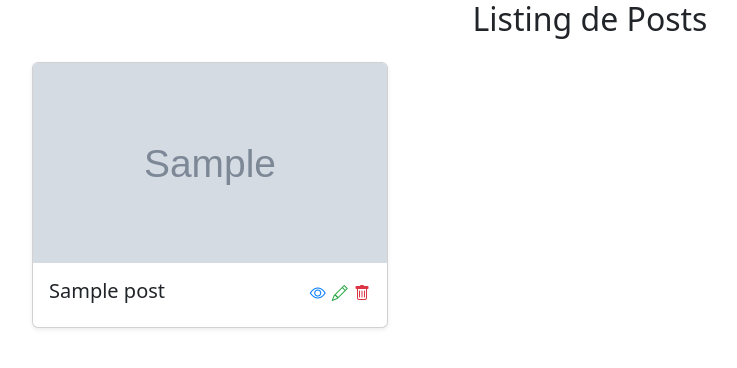
After one commit to wat650/blog-photo-django, a Django app: template gallery/templates/gallery/list_posts.html in a window 1280 px wide. The commit adds this page. Shown: the top 368 px of the page, without its empty margins (50-787 px from the left). Run offline with Django 5.2, Linux system fonts and the light colour scheme; the template is opened without the code that fills it: most values are stand-ins (such as "Sample title", 1, 10 or a date in 2020); grey boxes marked "Sample" are stand-in pictures.

Commit message:
Implementation of Listing posts

```diff
--- a/gallery/forms.py
+++ b/gallery/forms.py
@@ -33,6 +33,6 @@ class PhotoForms(forms.ModelForm):
 
     def clean_image(self):
         image = self.cleaned_data.get('image')
-        if image and image.size > 500 * 1024:
-            raise forms.ValidationError("La taille de l'image est trop grande, réduisez-la.")
+        if image and image.size > 500 * 1024: #500 ko
+            raise forms.ValidationError("La taille de l'image est trop grande, réduisez-là.")
         return image
--- a/gallery/templates/gallery/created_photo.html
+++ b/gallery/templates/gallery/created_photo.html
@@ -13,14 +13,13 @@
         {% endif %}
 
         <div class="card shadow-sm p-4 mb-4 bg-white">
-            <h2 class="mb-4">Création de Blog</h2>
+            <h2 class="mb-4">Création de Post</h2>
             <form method="POST" action="." enctype="multipart/form-data">
                 {% csrf_token %}
                 {{ form.as_p }}
 
-                <!-- Boutons alignés à droite -->
                 <div class=" d-flex justify-content-center mt-4">
-                    <button type="submit" class="btn btn-primary">Create</button>
+                    <button type="submit" class="btn btn-success">Create</button>
                     <a href="{% url 'gallery:created_photo' %}" class="btn btn-secondary ms-2">Cancel</a>
                 </div>
             </form>
--- /dev/null
+++ b/gallery/templates/gallery/list_posts.html
@@ -0,0 +1,66 @@
+{% extends "base.html" %}
+{% load static %}
+{% block title %}Listing de Posts{% endblock title %}
+
+{% block extra_css %}
+    <link rel="stylesheet" href="https://cdnjs.cloudflare.com/ajax/libs/bootstrap-icons/1.8.1/font/bootstrap-icons.min.css">
+    <link rel="stylesheet" href="{% static 'custom_forms.css' %}">
+{% endblock extra_css %}
+{% block content %}
+    <div class="container">
+        <h2 class="mb-4 text-center">Listing de Posts</h2>
+        <div class="row">
+            {% for post in posts %}
+                <div class="col-md-4 mb-4">
+                    <div class="card shadow-sm">
+                        <div class="card-img-top" style="height: 200px; overflow: hidden;">
+                            <img src="{{ post.image.url }}" alt="Image du post" class="w-100 h-100" style="object-fit: cover;">
+                        </div>
+                        <div class="card-body d-flex justify-content-between">
+                            <h5 class="card-title text-left">{{ post.title }}</h5>
+                            <div class="">
+                                <!-- Icône pour Voir plus -->
+                                <a href="#" data-toggle="modal" data-target="#modal{{ post.id }}" class="btn btn-link p-0 mr-2">
+                                    <i class="bi bi-eye icon-view"></i> <!-- Icône de Bootstrap pour Voir plus -->
+                                </a>
+                                <!-- Icône pour Modifier -->
+                                <a href="#" class="btn btn-link p-0 mr-2">
+                                    <i class="bi bi-pencil icon-edit"></i> <!-- Icône de Bootstrap pour Modifier -->
+                                </a>
+                                <!-- Icône pour Supprimer -->
+                                <a href="#" class="btn btn-link p-0">
+                                    <i class="bi bi-trash icon-delete"></i> <!-- Icône de Bootstrap pour Supprimer -->
+                                </a>
+                            </div>
+                        </div>
+                    </div>
+                </div>
+
+                <!-- Modale pour la description -->
+                <div class="modal fade" id="modal{{ post.id }}" tabindex="-1" aria-labelledby="modalLabel{{ post.id }}" aria-hidden="true">
+                    <div class="modal-dialog">
+                        <div class="modal-content">
+                            <div class="modal-header">
+                                <h5 class="modal-title" id="modalLabel{{ post.id }}">{{ post.title }}</h5>
+                                <button type="button" class="close" data-dismiss="modal" aria-label="Close">
+                                    <span aria-hidden="true">&times;</span>
+                                </button>
+                            </div>
+                            <div class="modal-body">
+                                <p>{{ post.description }}</p>
+                            </div>
+                            <div class="modal-footer">
+                                <button type="button" class="btn btn-secondary" data-dismiss="modal">Fermer</button>
+                            </div>
+                        </div>
+                    </div>
+                </div>
+            {% endfor %}
+        </div>
+    </div>
+{% endblock content %}
+
+{% block extra_js %}
+    <script src="https://code.jquery.com/jquery-3.5.1.min.js"></script>
+    <script src="https://cdn.jsdelivr.net/npm/bootstrap@4.5.2/dist/js/bootstrap.bundle.min.js"></script>
+{% endblock extra_js %}
--- a/gallery/urls.py
+++ b/gallery/urls.py
@@ -1,7 +1,8 @@
 from django.urls import path
-from .views import created_photo_view
+from .views import created_photo_view, list_post_view
 
 app_name = 'gallery'
 urlpatterns = [
-    path('created_photo/', created_photo_view, name="created_photo")
+    path('created_photo/', created_photo_view, name="created_photo"),
+    path('list_posts/', list_post_view, name="list_posts"),
 ]
--- a/static/css/custom_forms.css
+++ b/static/css/custom_forms.css
@@ -11,3 +11,21 @@
     background-color: #4CAF50;
     border: none;
 } */
+
+
+/* Styles personnalisés pour les icônes */
+.icon-buttons i {
+    font-size: 20px;
+}
+.icon-view {
+    color: #007bff; /* Couleur bleue pour "Voir plus" */
+}
+.icon-edit {
+    color: #28a745; /* Couleur verte pour "Modifier" */
+}
+.icon-delete {
+    color: #dc3545; /* Couleur rouge pour "Supprimer" */
+}
+.icon-buttons i:hover {
+    opacity: 0.8; /* Effet au survol */
+}
--- a/templates/base.html
+++ b/templates/base.html
@@ -6,11 +6,18 @@
     <meta charset="UTF-8">
     <meta name="viewport" content="width=device-width, initial-scale=1.0">
     <title>{% block title %}Mon Application{% endblock title %}</title>
+    {% block extra_css %}
+    {% endblock extra_css %}
     <link rel="stylesheet" href="https://cdn.jsdelivr.net/npm/bootstrap@5.3.0/dist/css/bootstrap.min.css">
+
 </head>
 <body>
     {% block content %}{% endblock content %}
-    <script src="https://cdn.jsdelivr.net/npm/@popperjs/core@2.11.8/dist/umd/popper.min.js"></script>
-    <script src="https://cdn.jsdelivr.net/npm/bootstrap@5.3.0/dist/js/bootstrap.min.js"></script>
+
+    {% block extra_js %}
+        <script src="https://cdn.jsdelivr.net/npm/@popperjs/core@2.11.8/dist/umd/popper.min.js"></script>
+        <script src="https://cdn.jsdelivr.net/npm/bootstrap@5.3.0/dist/js/bootstrap.min.js"></script>
+    {% endblock extra_js %}
+
 </body>
 </html>
```
Also changed, not shown: gallery/views.py (+7 -0 lines), media/photos/eminem1.jpg (added).
